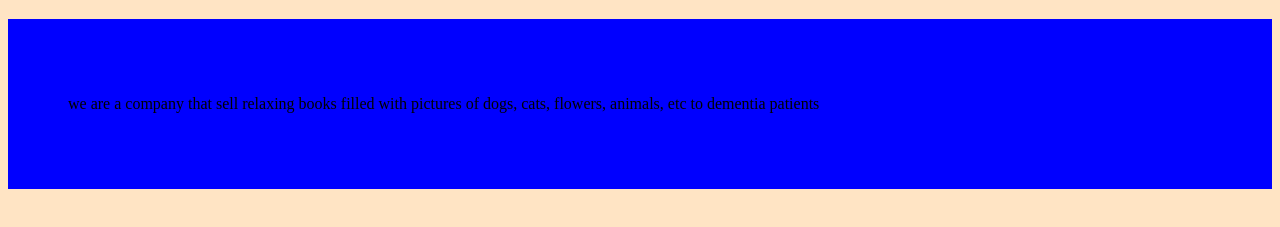
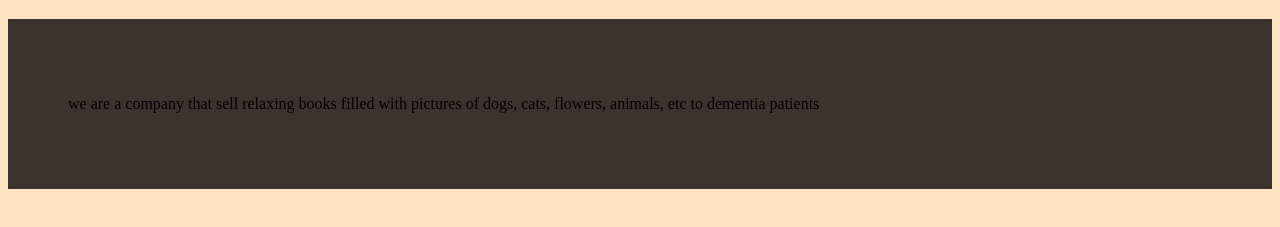
Before and after one commit to WafflesonWiiU/Final_Project, a plain HTML site: page index.html in a window 1280 px wide. Shown: the part 61-288 px from the top of the page. Drawn offline with Linux system fonts and the light colour scheme; files whose address does not match are found by name.

Commit message:
css start

```diff
--- a/assets/css/style.css
+++ b/assets/css/style.css
@@ -7,9 +7,9 @@ h1{
 }
 .bioBox{
    padding: 60px;
-   background-color: blue;
+   background-color: rgb(59, 52, 45);
     border: 10px;
-}
+};
 .bioText{
 
 }
```
